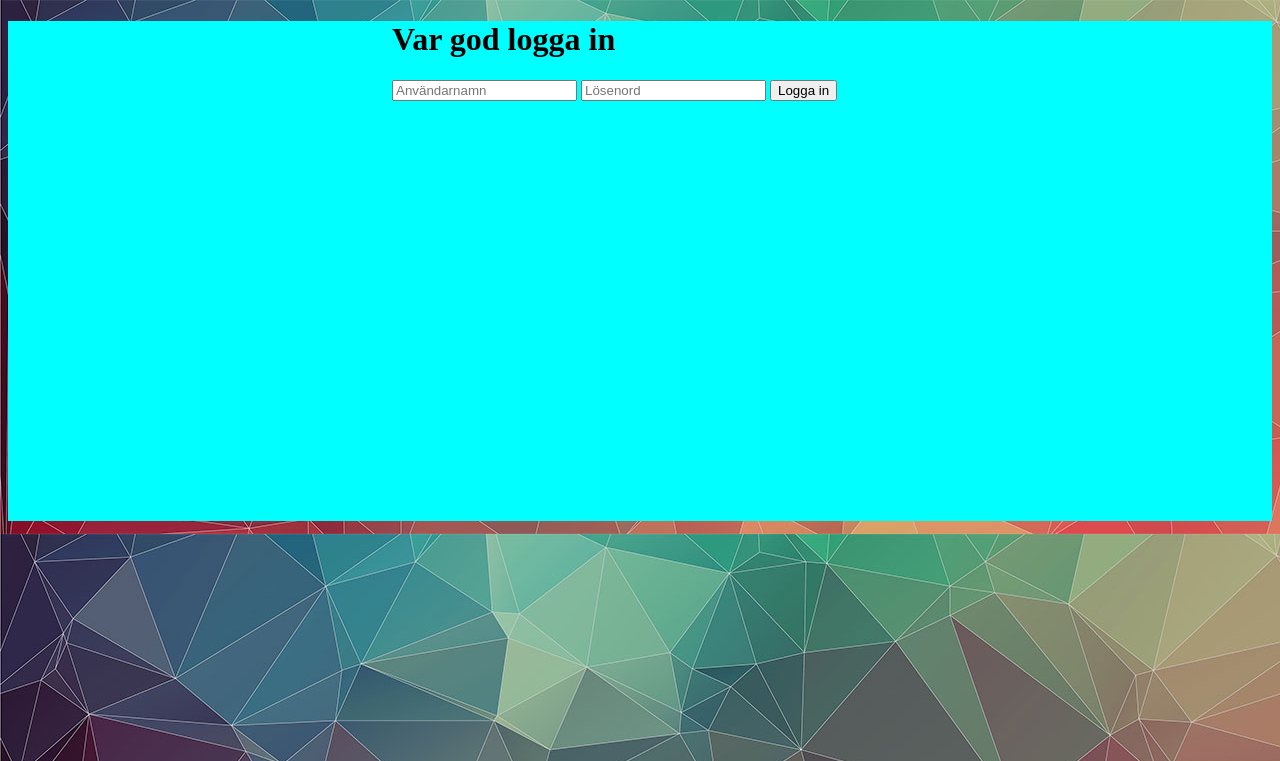
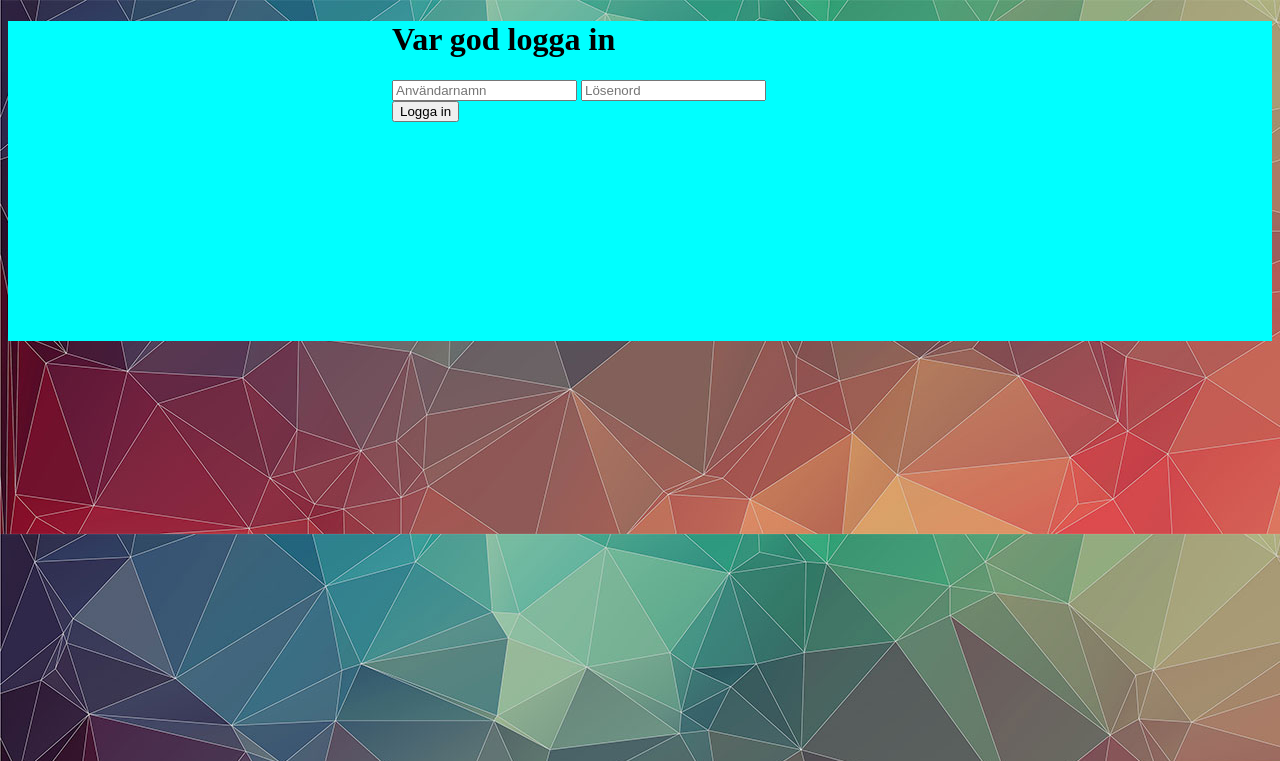
Before and after one commit to JonathanGustafCilli/Stardust-Projekt, a PHP site: page / in a window 1280 px wide. Shown: the top 761 px of the page. Run offline with PHP 8.4, Linux system fonts and the light colour scheme; some libraries are stand-ins or nearby versions.

Commit message:
Kan du lägga rutan för formuläret i mitten på sidan Jonathan?

```diff
--- a/stylesheets/index-style.css
+++ b/stylesheets/index-style.css
@@ -10,8 +10,8 @@ body{
 }
 
 #login-form-container{/*Div:en som håller formuläret*/
-    width: 40vw;
-    height: 500px;
+    width: 30vw;
+    height: 40vh;
     margin-left: 30vw;
 
 
```
